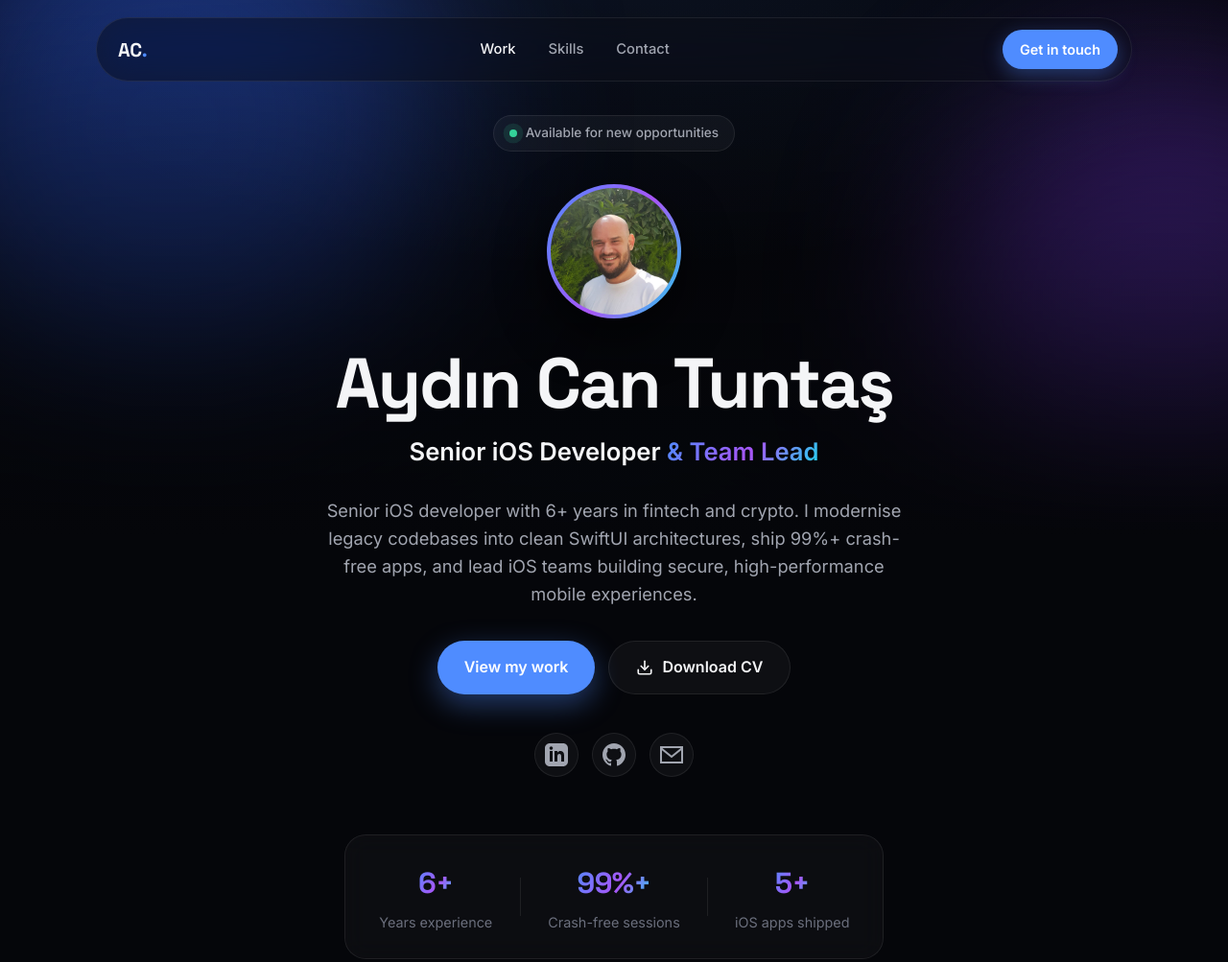
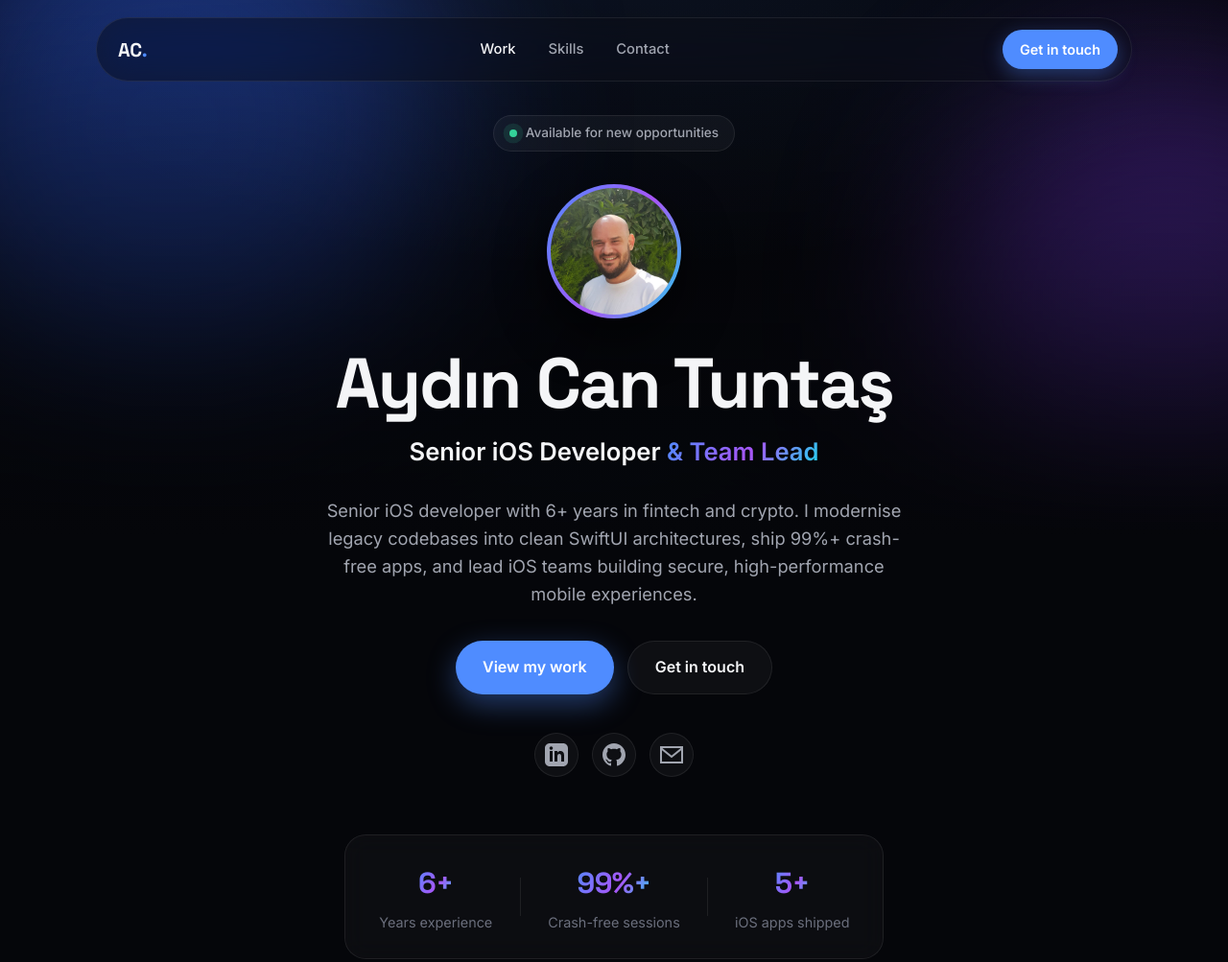
Before and after one commit to actuntas/actuntas.github.io, a plain HTML site: page index.html in a window 1280 px wide. Shown: the top 1003 px of the page at 96% size. Drawn offline with Linux system fonts and the light colour scheme.

Commit message:
Remove resume

```diff
--- a/index.html
+++ b/index.html
@@ -69,12 +69,7 @@
 
             <div class="hero-actions">
                 <a href="#work" class="btn btn-primary">View my work</a>
-                <a href="assets/can_tuntas_cv.pdf" download class="btn btn-ghost">
-                    <svg xmlns="http://www.w3.org/2000/svg" width="18" height="18" viewBox="0 0 24 24" fill="none" stroke="currentColor" stroke-width="2.2" stroke-linecap="round" stroke-linejoin="round" aria-hidden="true">
-                        <path d="M21 15v4a2 2 0 0 1-2 2H5a2 2 0 0 1-2-2v-4"/><polyline points="7 10 12 15 17 10"/><line x1="12" y1="15" x2="12" y2="3"/>
-                    </svg>
-                    Download CV
-                </a>
+                <a href="#contact" class="btn btn-ghost">Get in touch</a>
             </div>
 
             <div class="social-links">
@@ -300,7 +295,6 @@
                 <p class="contact-sub">Open to senior iOS roles, contracts and interesting fintech problems. The fastest way to reach me is email.</p>
                 <div class="hero-actions">
                     <a href="mailto:actuntas@gmail.com" class="btn btn-primary">actuntas@gmail.com</a>
-                    <a href="assets/can_tuntas_cv.pdf" download class="btn btn-ghost">Download CV</a>
                 </div>
             </div>
         </section>
```
Also changed, not shown: 1 other file.
